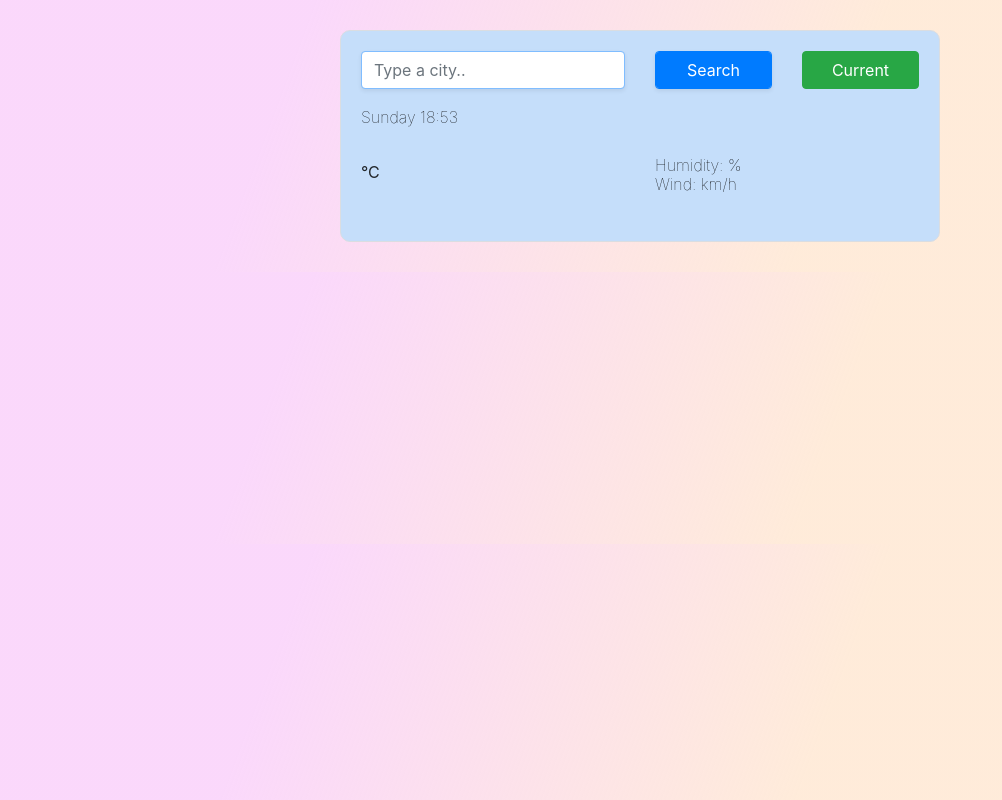
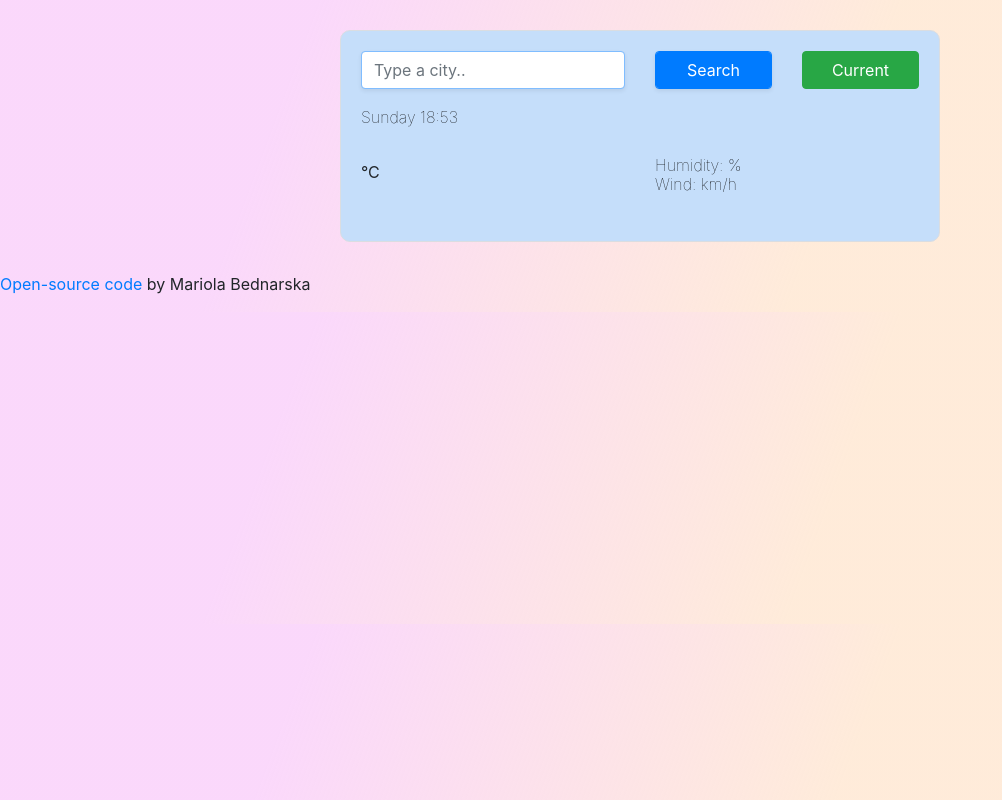
Before and after one commit to MariolaBednarska/Weather-app, a plain HTML site: page index.html in a window 1280 px wide. Shown: the whole page, without its empty margins (0-1002 px from the left). Drawn offline with nearby package versions, Linux system fonts and the light colour scheme; no server answers.

Commit message:
update index.html

```diff
--- a/index.html
+++ b/index.html
@@ -70,6 +70,7 @@
         </div>
       </div>
     </div>
+    <p class="sign"><a href="https://github.com/MariolaBednarska/Weather-app.git" target="_blank">Open-source code</a> by Mariola Bednarska</p>
     <script src="src/index.js"></script>
   </body>
 </html>
```
